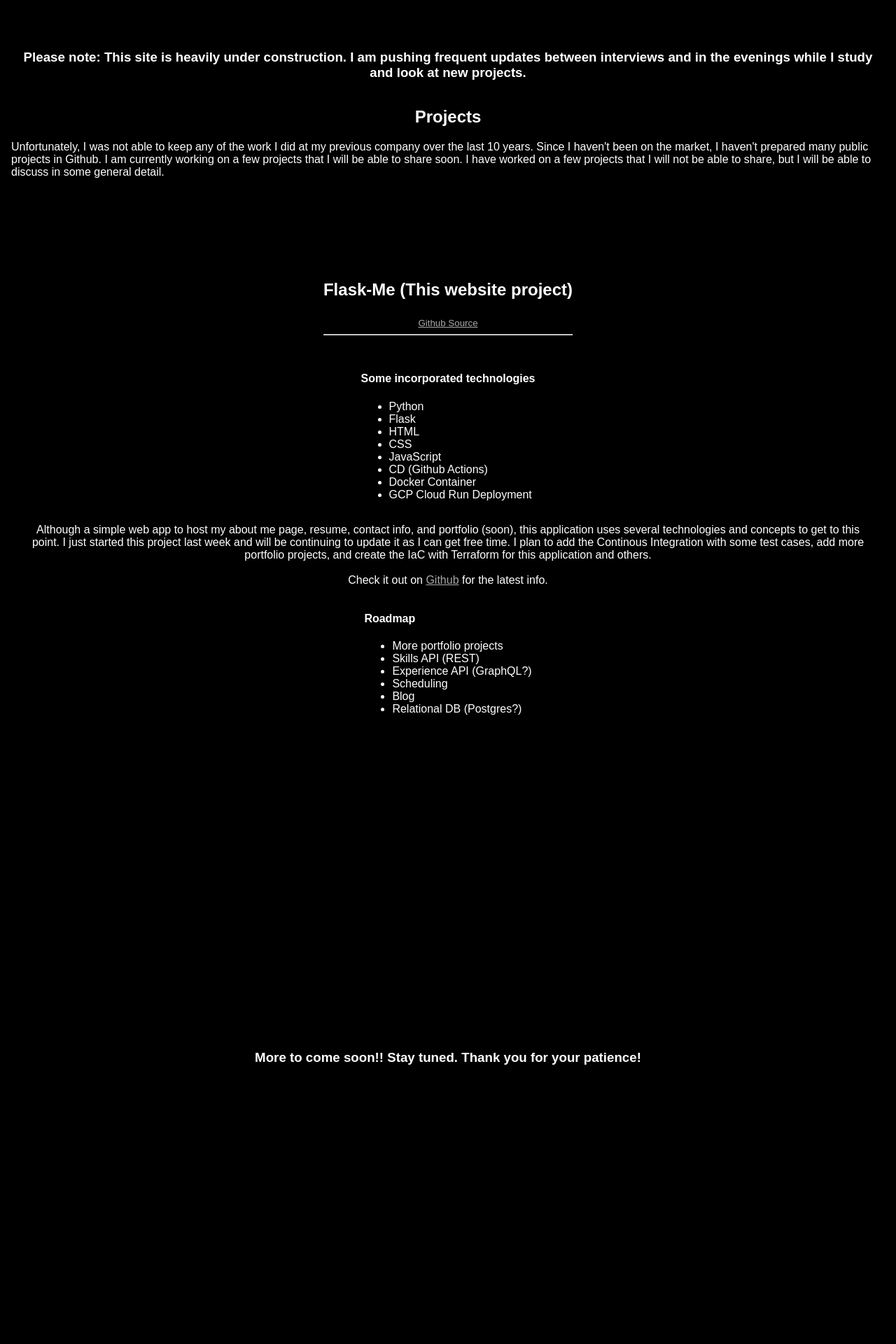
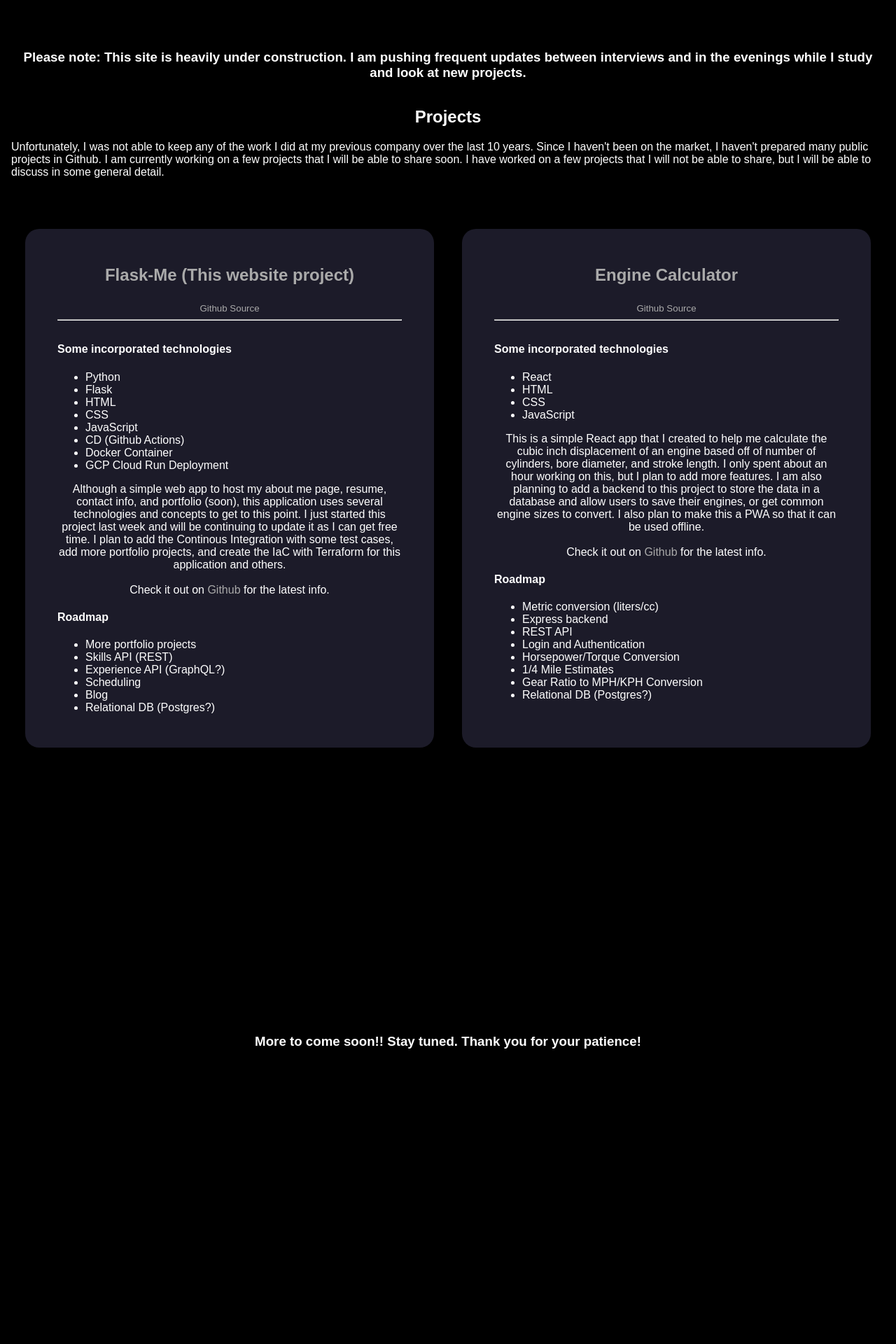
Before and after one commit to Jdmorrisett/flask-me, a Flask app: template templates/portfolio.html in a window 1280 px wide. Shown: the top 1920 px of the page at 70% size. Run offline with Flask 2, Linux system fonts and the light colour scheme; the template is opened without the code that fills it, so the values that code supplies are empty; some libraries are stand-ins or nearby versions.

Commit message:
📦 NEW: Project portfolio cards!! 🎉

```diff
--- a/static/style.css
+++ b/static/style.css
@@ -189,8 +190,66 @@ li a:hover {
     justify-content: center;
 }
 
+
+/* .card {
+    box-shadow: 0 4px 8px 0 rgba(255, 255, 255, 0.2);
+    transition: 0.3s;
+    border-radius: 5px;
+    width: 40%;
+    margin: 10px;
+    display: flex;
+    flex: 0 0 33.333%;
+} */
+
+.card {
+    background-color: #1c1b29;
+    border-radius: 20px;
+    box-shadow: 0 0 30px rgba(0, 0, 0, 0.18);
+}
+
+.card:hover {
+    box-shadow: 0 8px 16px 0 rgba(199, 199, 199, 0.2);
+}
+
 .container {
     padding: 2px 16px;
+    margin: 30px;
+}
+
+
+/* .deck {
+    display: flex;
+    flex-flow: row wrap;
+    flex-wrap: wrap;
+    justify-content: center;
+    align-items: center;
+    max-width: 1200px;
+    margin: 40px 0;
+} */
+
+.deck {
+    display: grid;
+    grid-template-columns: repeat(auto-fit, minmax(400px, 1fr));
+    padding: 20px;
+    grid-gap: 40px;
+}
+
+.details {
+    padding: 20px 10px;
+}
+
+.details>h3 {
+    color: #ffffff;
+    font-weight: 600;
+    font-size: 18px;
+    margin: 10px 0 15px 0;
+}
+
+.details>p {
+    color: #a0a0a0;
+    font-size: 15px;
+    line-height: 30px;
+    font-weight: 400;
 }
 
 .centered-text {
@@ -236,6 +295,22 @@ li a:hover {
     animation: typing 3s steps(19) infinite;
 }
 
+a:link {
+    text-decoration: none;
+}
+
+a:visited {
+    text-decoration: none;
+}
+
+a:hover {
+    text-decoration: none;
+}
+
+a:active {
+    text-decoration: none;
+}
+
 @keyframes typing {
     40%,
     60% {
--- /dev/null
+++ b/templates/portfolio-cards/enginecalc.html
@@ -0,0 +1,44 @@
+<!DOCTYPE html>
+
+<div class="card">
+    <!-- <img src="../static/img/flask-me_screenshot.png" alt="Flask-Me Screenshot" style="width:100%"> -->
+    <div class="container">
+        <div class="centered-text">
+            <h2><a href="https://github.com/jdmorrisett/engine-calculator">Engine Calculator</h2>
+            <sub>Github Source</sub></a>
+                <hr>
+        </div>
+        <div>
+            <h4>Some incorporated technologies</h4>
+            <ul>
+                <li>React</li>
+                <li>HTML</li>
+                <li>CSS</li>
+                <li>JavaScript</li>
+            </ul>
+        </div>
+
+        <div class="centered-all centered-text">
+            <p>
+                This is a simple React app that I created to help me calculate the cubic inch displacement of an engine based off of number of cylinders, bore diameter, and stroke length. I only spent about an hour working on this, but I plan to add more features. I
+                am also planning to add a backend to this project to store the data in a database and allow users to save their engines, or get common engine sizes to convert. I also plan to make this a PWA so that it can be used offline.
+                <br>
+                <br> Check it out on <a href="https://github.com/jdmorrisett/flask-me">Github</a> for the latest info.
+            </p>
+        </div>
+
+        <div>
+            <h4>Roadmap</h4>
+            <ul>
+                <li>Metric conversion (liters/cc)</li>
+                <li>Express backend</li>
+                <li>REST API</li>
+                <li>Login and Authentication</li>
+                <li>Horsepower/Torque Conversion</li>
+                <li>1/4 Mile Estimates</li>
+                <li>Gear Ratio to MPH/KPH Conversion</li>
+                <li>Relational DB (Postgres?)</li>
+            </ul>
+        </div>
+    </div>
+</div>
--- /dev/null
+++ b/templates/portfolio-cards/flaskme.html
@@ -0,0 +1,43 @@
+<!DOCTYPE html>
+
+<div class="card">
+    <!-- <img src="../static/img/flask-me_screenshot.png" alt="Flask-Me Screenshot" style="width:100%"> -->
+    <div class="container">
+        <div class="centered-text">
+            <a href="https://github.com/jdmorrisett/flask-me">
+                <h2>Flask-Me (This website project)</h2>
+                <sub>Github Source</a></sub>
+                <hr>
+        </div>
+        <div>
+            <h4>Some incorporated technologies</h4>
+            <ul>
+                <li>Python</li>
+                <li>Flask</li>
+                <li>HTML</li>
+                <li>CSS</li>
+                <li>JavaScript</li>
+                <li>CD (Github Actions)</li>
+                <li>Docker Container</li>
+                <li>GCP Cloud Run Deployment</li>
+            </ul>
+        </div>
+
+        <div class="centered-all centered-text">
+            <p>Although a simple web app to host my about me page, resume, contact info, and portfolio (soon), this application uses several technologies and concepts to get to this point. I just started this project last week and will be continuing to update
+                it as I can get free time. I plan to add the Continous Integration with some test cases, add more portfolio projects, and create the IaC with Terraform for this application and others. <br><br>Check it out on <a href="https://github.com/jdmorrisett/flask-me">Github</a>                for the latest info.</p>
+        </div>
+
+        <div>
+            <h4>Roadmap</h4>
+            <ul>
+                <li>More portfolio projects</li>
+                <li>Skills API (REST)</li>
+                <li>Experience API (GraphQL?)</li>
+                <li>Scheduling</li>
+                <li>Blog</li>
+                <li>Relational DB (Postgres?)</li>
+            </ul>
+        </div>
+    </div>
+</div>
--- a/templates/portfolio.html
+++ b/templates/portfolio.html
@@ -1,4 +1,6 @@
-<!DOCTYPE html> {% extends "base.html" %} {% block content %}
+<!DOCTYPE html> {% extends "base.html" %} {% block head %} {{ super() }}
+<script defer src="static\style.js"></script>
+{% endblock %} {% block content %}
 
 
 <div class="centered-text">
@@ -18,43 +20,17 @@
         <br>
         <br>
 
-        <section class="container">
-            <div class="centered-text">
-                <h2>Flask-Me (This website project)</h2>
-                <sub><a href="https://github.com/jdmorrisett/flask-me">Github Source</a></sub>
-                <hr>
-            </div>
-            <div>
-                <h4>Some incorporated technologies</h4>
-                <ul>
-                    <li>Python</li>
-                    <li>Flask</li>
-                    <li>HTML</li>
-                    <li>CSS</li>
-                    <li>JavaScript</li>
-                    <li>CD (Github Actions)</li>
-                    <li>Docker Container</li>
-                    <li>GCP Cloud Run Deployment</li>
-                </ul>
-            </div>
+        <!-- This really needs to be a generated list from os library to get the file names from the dir. Hardcoding for time-sake -->
+        <!--
+            {% for file_name in file_list %}
+                {% include file_name %}
+            {% endfor %}
+        -->
 
-            <div class="centered-all centered-text">
-                <p>Although a simple web app to host my about me page, resume, contact info, and portfolio (soon), this application uses several technologies and concepts to get to this point. I just started this project last week and will be continuing
-                    to update it as I can get free time. I plan to add the Continous Integration with some test cases, add more portfolio projects, and create the IaC with Terraform for this application and others. <br><br>Check it out on <a href="https://github.com/jdmorrisett/flask-me">Github</a>                    for the latest info.</p>
-            </div>
+        <div class="deck">
+            {% include "./portfolio-cards/flaskme.html" %} {% include "./portfolio-cards/enginecalc.html" %}
+        </div>
 
-            <div>
-                <h4>Roadmap</h4>
-                <ul>
-                    <li>More portfolio projects</li>
-                    <li>Skills API (REST)</li>
-                    <li>Experience API (GraphQL?)</li>
-                    <li>Scheduling</li>
-                    <li>Blog</li>
-                    <li>Relational DB (Postgres?)</li>
-                </ul>
-            </div>
-        </section>
 
         <section>
             <div class="centered-text">
```
Also changed, not shown: other parts of static/style.css (+1 -0 lines).
